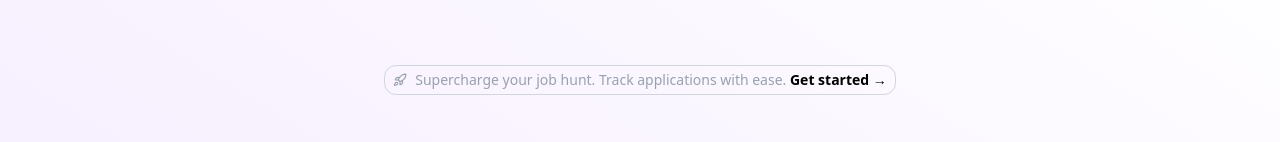
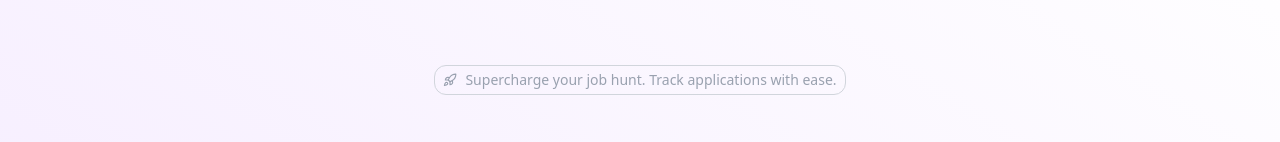
Before and after one commit to sxhilx/jobsvault, a React (Vite) app in the folder Frontend/: page / in a window 1280 px wide. Shown: the part 124-266 px from the top of the page. Built offline with nearby package versions, Linux system fonts and the light colour scheme.

Commit message:
Landing page updates

```diff
--- a/Frontend/src/pages/Home.jsx
+++ b/Frontend/src/pages/Home.jsx
@@ -14,7 +14,6 @@ const Home = () => {
                 <span><Rocket size={14} className='text-gray-400'/></span>
                 <span className='text-gray-400 text-xs md:text-sm'>
                     Supercharge your job hunt. Track applications with ease.
-                    <Link to="/register" className='text-black font-semibold'> Get started →</Link>
                 </span>
             </div>
             <div className=" flex flex-col justify-center items-center space-y-10">
```
